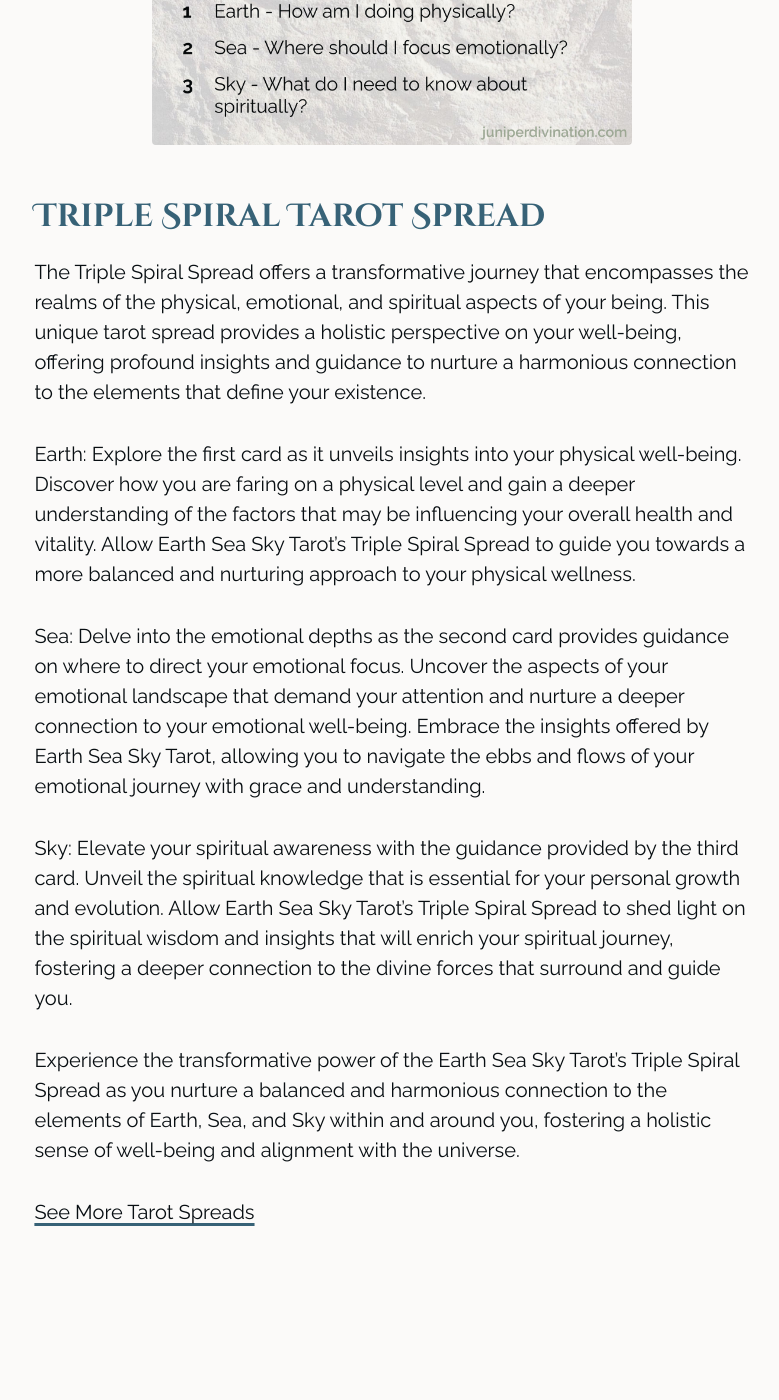
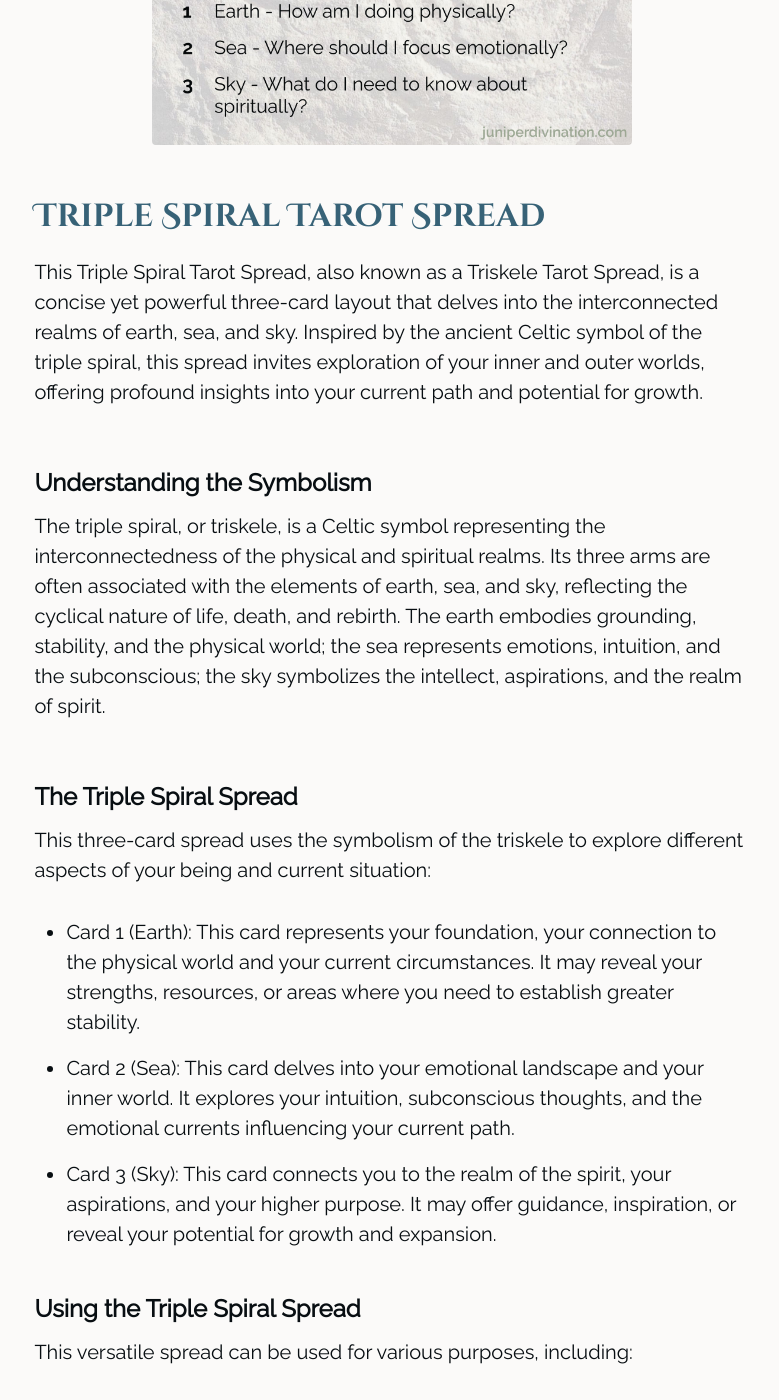
Before and after one commit to arabellas-craft/arabellas-craft.github.io, a Jekyll site: the page built from _posts/2023-07-11-triple-spiral-tarot-spread.md, in a window 1280 px wide and 1400 px high, scrolled down 494 px. Shown: the whole window, without its empty margins (248-1027 px from the left). Built offline with Jekyll 4.4.1, drawn with Linux system fonts in a browser that asks for light colours; before the commit the page ends 1753 px from its top, so only the background shows below that; some of the changed text lies outside the part shown.

Commit message:
copy updates

```diff
--- a/_posts/2023-07-11-triple-spiral-tarot-spread.md
+++ b/_posts/2023-07-11-triple-spiral-tarot-spread.md
@@ -10,12 +10,22 @@ img: triple-spiral-tarot-spread.jpg
 img-text: Embrace Holistic Guidance with the Earth Sea Sky Tarot's Triple Spiral Spread
 permalink: free-tarot-spreads/triple-spiral-tarot-spread
 ---
-The Triple Spiral Spread offers a transformative journey that encompasses the realms of the physical, emotional, and spiritual aspects of your being. This unique tarot spread provides a holistic perspective on your well-being, offering profound insights and guidance to nurture a harmonious connection to the elements that define your existence.
+This Triple Spiral Tarot Spread, also known as a Triskele Tarot Spread, is a concise yet powerful three-card layout that delves into the interconnected realms of earth, sea, and sky. Inspired by the ancient Celtic symbol of the triple spiral, this spread invites exploration of your inner and outer worlds, offering profound insights into your current path and potential for growth.
 
-Earth: Explore the first card as it unveils insights into your physical well-being. Discover how you are faring on a physical level and gain a deeper understanding of the factors that may be influencing your overall health and vitality. Allow Earth Sea Sky Tarot's Triple Spiral Spread to guide you towards a more balanced and nurturing approach to your physical wellness.
+## Understanding the Symbolism
+The triple spiral, or triskele, is a Celtic symbol representing the interconnectedness of the physical and spiritual realms. Its three arms are often associated with the elements of earth, sea, and sky, reflecting the cyclical nature of life, death, and rebirth. The earth embodies grounding, stability, and the physical world; the sea represents emotions, intuition, and the subconscious; the sky symbolizes the intellect, aspirations, and the realm of spirit.
 
-Sea: Delve into the emotional depths as the second card provides guidance on where to direct your emotional focus. Uncover the aspects of your emotional landscape that demand your attention and nurture a deeper connection to your emotional well-being. Embrace the insights offered by Earth Sea Sky Tarot, allowing you to navigate the ebbs and flows of your emotional journey with grace and understanding.
+## The Triple Spiral Spread
+This three-card spread uses the symbolism of the triskele to explore different aspects of your being and current situation:
+* Card 1 (Earth): This card represents your foundation, your connection to the physical world and your current circumstances. It may reveal your strengths, resources, or areas where you need to establish greater stability.
+* Card 2 (Sea): This card delves into your emotional landscape and your inner world. It explores your intuition, subconscious thoughts, and the emotional currents influencing your current path.
+* Card 3 (Sky): This card connects you to the realm of the spirit, your aspirations, and your higher purpose. It may offer guidance, inspiration, or reveal your potential for growth and expansion.
 
-Sky: Elevate your spiritual awareness with the guidance provided by the third card. Unveil the spiritual knowledge that is essential for your personal growth and evolution. Allow Earth Sea Sky Tarot's Triple Spiral Spread to shed light on the spiritual wisdom and insights that will enrich your spiritual journey, fostering a deeper connection to the divine forces that surround and guide you.
+## Using the Triple Spiral Spread
+This versatile spread can be used for various purposes, including:
+* Self-reflection and personal growth: Gain insights into your strengths, weaknesses, and areas for development.
+* Decision-making: Explore different options and potential outcomes based on your current situation and emotional state.
+* Spiritual guidance: Connect with your intuition and higher self for clarity and inspiration.
+* Connecting with nature: Reflect on your relationship with the natural world and the elements of earth, sea, and sky.
 
-Experience the transformative power of the Earth Sea Sky Tarot's Triple Spiral Spread as you nurture a balanced and harmonious connection to the elements of Earth, Sea, and Sky within and around you, fostering a holistic sense of well-being and alignment with the universe.
+The Triple Spiral Spread is a powerful tool for anyone seeking a deeper understanding of themselves and their connection to the world around them. Its simplicity and symbolism make it an accessible and insightful spread for both beginners and experienced tarot readers.
```
Also changed, not shown: _posts/2022-07-01-triple-moon-integration-tarot-spread.md (+16 -7 lines), _posts/2024-04-14-beltane-whispers-tarot-spread.md (+1 -1 lines).
